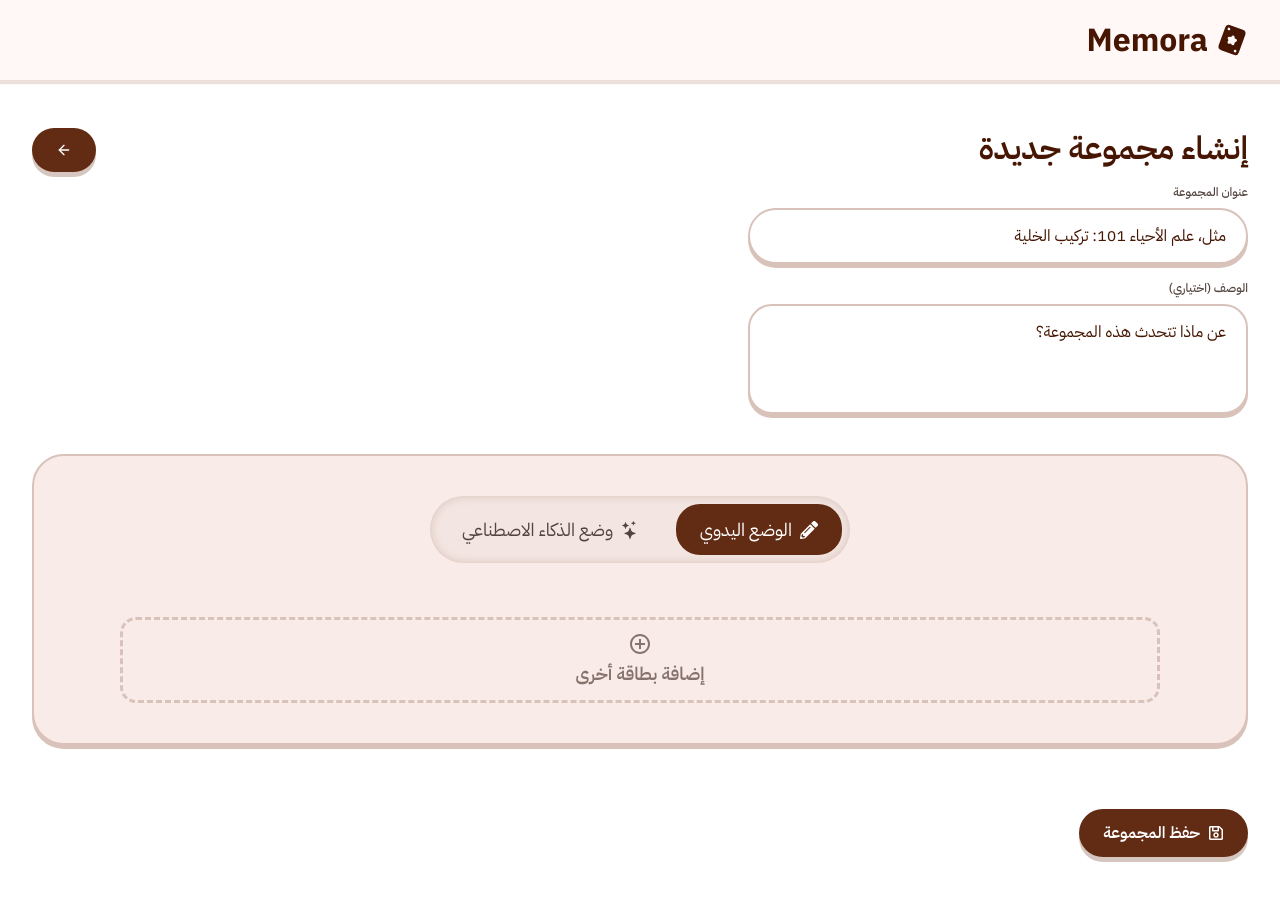
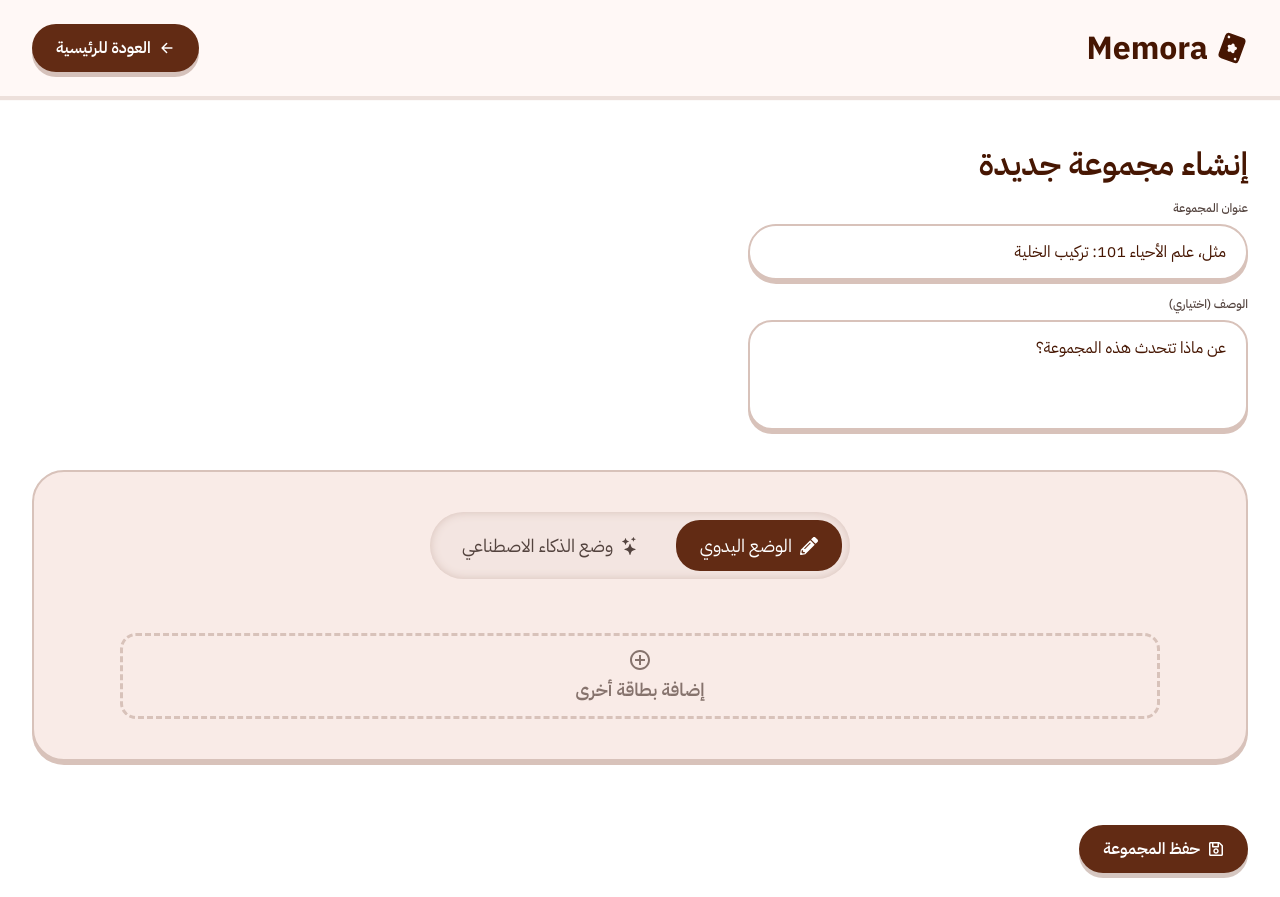
Before and after one commit to anasDef/flashcards-generator, a React (Vite) app in the folder my-app/: page /create-set/new in a window 1280 px wide. Built offline with nearby package versions, Linux system fonts and the light colour scheme.

Commit message:
made some responsive fixes

```diff
--- a/my-app/src/App.css
+++ b/my-app/src/App.css
@@ -3,7 +3,10 @@
   box-shadow: 0px 4px 1px var(--color-surface-variant);
 
   .header__container {
-    padding-block: var(--spacing-gutter);
+    padding-block: var(--spacing-card-gap);
+    display: flex;
+    justify-content: space-between;
+
     .header__logo {
       display: flex;
       align-items: center;
@@ -17,5 +20,15 @@
       font-size: 2rem;
       rotate: 20deg;
     }
+
+    .header__return {
+      text-decoration: none;
+
+      @media screen and (max-width: 786px) {
+        .header__return-text {
+          display: none;
+        }
+      }
+    }
   }
 }
--- a/my-app/src/App.jsx
+++ b/my-app/src/App.jsx
@@ -1,5 +1,6 @@
 import "./App.css";
-import { Routes, Route } from "react-router";
+import { Routes, Route, Link, useLocation } from "react-router";
+import { IoArrowBack } from "react-icons/io5";
 import { TbPlayCardStarFilled } from "react-icons/tb";
 import Home from "./pages/Home";
 import CreateSet from "./pages/CreateSet";
@@ -7,6 +8,8 @@ import Cards from "./pages/Cards";
 import FlashcardsProvider from "./context/FlashcardsContext";
 
 function App() {
+  const location = useLocation();
+
   return (
     <>
       <header className="header">
@@ -15,6 +18,17 @@ function App() {
             <h1>Memora</h1>
             <TbPlayCardStarFilled className="header__logo-icon" />
           </div>
+
+          {location.pathname !== "/" && (
+            <Link
+              className="header__return button"
+              to="/"
+              aria-label="العودة للرئيسية"
+            >
+              <IoArrowBack />
+              <span className="header__return-text">العودة للرئيسية</span>
+            </Link>
+          )}
         </div>
       </header>
       {/* ============= */}
--- a/my-app/src/pages/Cards.css
+++ b/my-app/src/pages/Cards.css
@@ -12,6 +12,7 @@
     opacity: 1;
     transform: translateX(0) scale(1);
   }
+
   to {
     opacity: 0;
     transform: translateX(-60px) scale(0.97);
@@ -23,6 +24,7 @@
     opacity: 1;
     transform: translateX(0) scale(1);
   }
+
   to {
     opacity: 0;
     transform: translateX(60px) scale(0.97);
@@ -34,6 +36,7 @@
     opacity: 0;
     transform: translateX(60px) scale(0.97);
   }
+
   to {
     opacity: 1;
     transform: translateX(0) scale(1);
@@ -45,6 +48,7 @@
     opacity: 0;
     transform: translateX(-60px) scale(0.97);
   }
+
   to {
     opacity: 1;
     transform: translateX(0) scale(1);
@@ -57,7 +61,6 @@
 .cards {
   /* min-height: 100vh; */
   padding: 36px 0 48px;
-  background-color: var(--color-surface-container-lowest);
 
   /* ── Header ─────────────────────────────────────────────── */
   .cards__header {
@@ -137,7 +140,7 @@
   .cards__card {
     position: relative;
     width: 100%;
-    height: 220px;
+    height: 400px;
     cursor: pointer;
 
     /* 3D flip settings */
@@ -168,7 +171,7 @@
       display: flex;
       flex-direction: column;
       align-items: center;
-      justify-content: center;
+      justify-content: space-between;
       gap: 14px;
       padding: 32px 28px;
 
@@ -194,6 +197,7 @@
       font-size: var(--font-headline-md-size);
       font-weight: var(--font-headline-md-weight);
       line-height: var(--font-headline-md-line-height);
+      margin: auto 0;
       color: var(--color-primary);
       text-align: center;
     }
@@ -329,12 +333,27 @@
     }
 
     .cards__viewer {
-      gap: 8px;
+      display: grid;
+      grid-template-columns: 1fr auto auto 1fr;
+      gap: 16px;
       margin-bottom: 32px;
     }
 
+    .cards__card-wrapper {
+      grid-column: 1 / -1;
+      grid-row: 1;
+      width: 100%;
+      justify-self: center;
+    }
+
     .cards__card {
-      height: 190px;
+      height: 380px;
+
+      .cards__card-front,
+      .cards__card-back {
+        padding: 24px 20px;
+        gap: 10px;
+      }
 
       .cards__card-text {
         font-size: var(--font-headline-sm-size);
@@ -347,12 +366,22 @@
     }
 
     .cards__nav-btn {
-      width: 34px;
-      height: 34px;
+      grid-row: 2;
+      width: 48px;
+      height: 48px;
+      justify-self: center;
+
+      &:first-of-type {
+        grid-column: 2;
+      }
+
+      &:last-of-type {
+        grid-column: 3;
+      }
 
       svg {
-        width: 14px;
-        height: 14px;
+        width: 20px;
+        height: 20px;
       }
     }
 
--- a/my-app/src/pages/Cards.jsx
+++ b/my-app/src/pages/Cards.jsx
@@ -91,15 +91,6 @@ const Cards = () => {
   return (
     <section className="cards">
       <div className="container">
-        {/* ── Return Button ─────────────────────────────────────────── */}
-        <Link
-          className="cards__return button"
-          to="/"
-          aria-label="العودة للرئيسية"
-        >
-          <IoArrowForward />
-        </Link>
-
         {/* ── Header ──────────────────────────────────────────────────
             Gap between return btn and this header = --spacing-gutter  */}
         <header className="cards__header">
@@ -110,6 +101,7 @@ const Cards = () => {
             {" بطاقة"}
           </p>
           <h1 className="cards__title">{currentSet.title}</h1>
+
         </header>
 
         {/* ── Progress Bar ─────────────────────────────────────────── */}
--- a/my-app/src/pages/CreateSet.jsx
+++ b/my-app/src/pages/CreateSet.jsx
@@ -79,15 +79,6 @@ export default function CreateSet() {
 
         {/* Component Header containing navigation and metadata inputs */}
         <header className="create-set__header">
-          <nav
-            className="create-set__header-nav"
-            aria-label="العودة للصفحة الرئيسية"
-          >
-            <Link className="create-set__back-button button" to="/">
-              <FiArrowLeft aria-hidden="true" />
-            </Link>
-          </nav>
-
           <div className="create-set__header-fields">
             <h1 className="create-set__title">إنشاء مجموعة جديدة</h1>
 
--- a/my-app/src/utility/generateFlashcards.js
+++ b/my-app/src/utility/generateFlashcards.js
@@ -28,7 +28,7 @@ export async function generateFlashcardsFromAi(
 
             Flashcard Structuring Rules:
             - Each flashcard must strictly consist of a "front" (question, concept, or term) and a "back" (accurate answer or concise explanation).
-            - The "back" of each flashcard must be brief, short, and use a maximum of 30 words.
+            - The "back" of each flashcard must be brief, short, and use a maximum of 20 words.
             - Ensure a diverse range of questions (e.g., definitions, wh-questions, conceptual checks).
         `;
 
```
